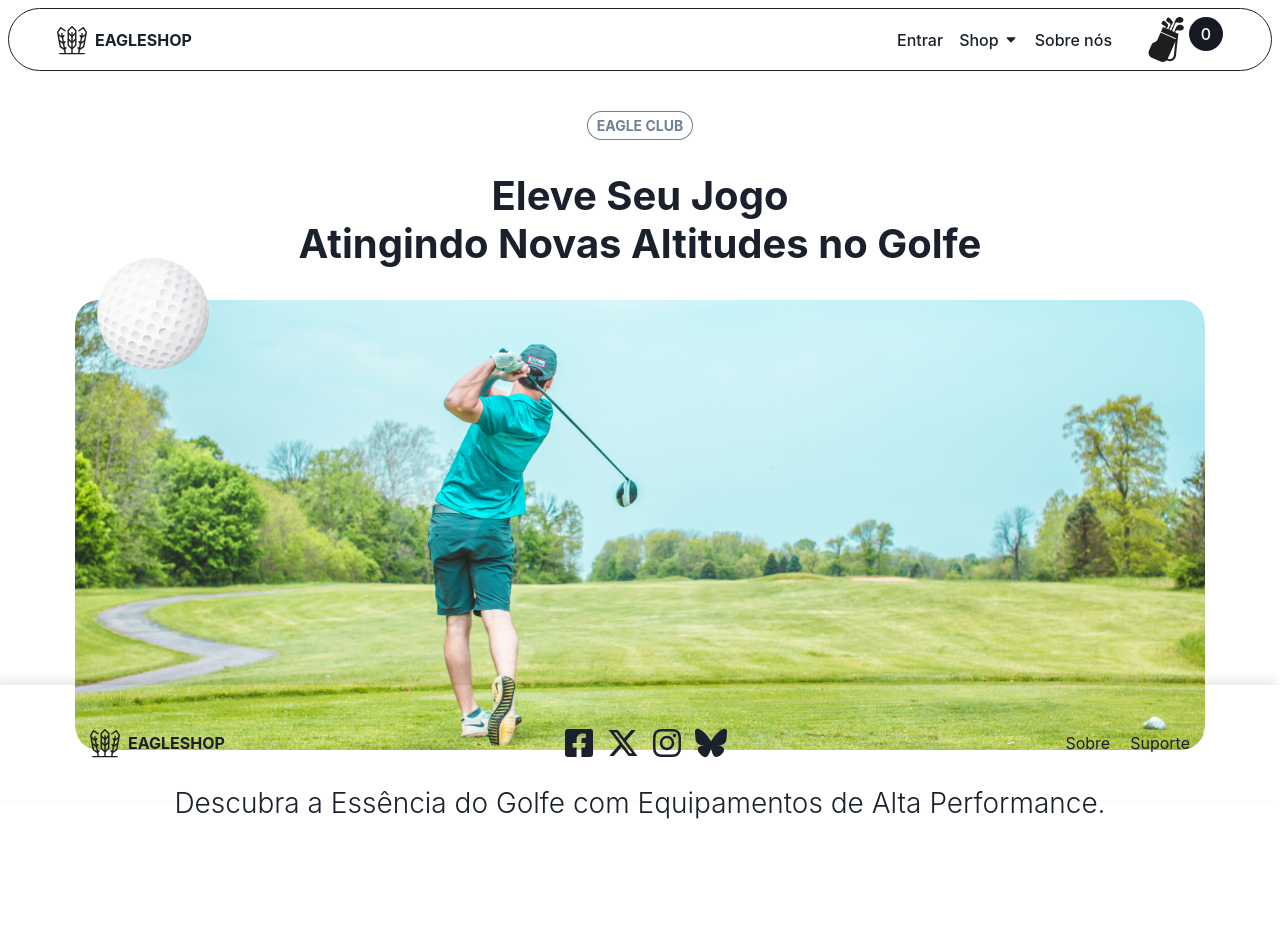
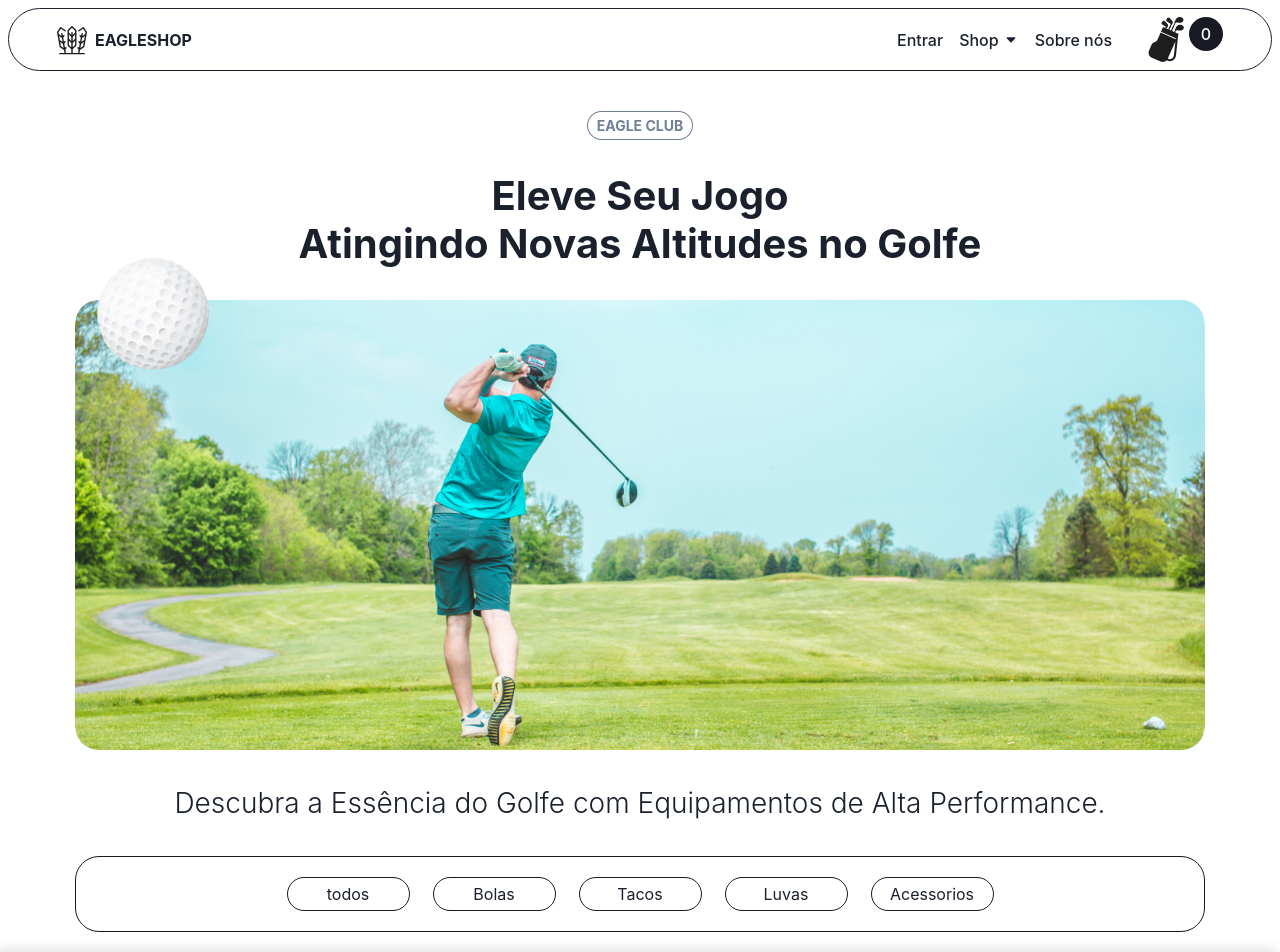
Before and after one commit to EagleShopping/EagleShopping, a Next.js app: page / in a window 1280 px wide. Shown: the top 952 px of the page. Before the commit the page ends 856 px from the top, so only its background shows below. Built offline with nearby package versions, Linux system fonts and the light colour scheme.

Commit message:
feat: create category component and mock

```diff
--- /dev/null
+++ b/src/app/(pages)/(shared)/CategoryShop.tsx
@@ -0,0 +1,49 @@
+import { Box, Flex, background } from '@chakra-ui/react'
+import React from 'react'
+import { AllCategory } from '@/mockdata'
+
+type CategoryShop = {
+
+}
+
+const CategoryShop = (props: CategoryShop) => {
+
+  return (
+    <Flex
+    w="100%"
+    justifyContent="center"
+    alignItems="center"
+    gap="23px"
+    padding="20px"
+    borderRadius="24px"
+    border="1px solid"
+    borderColor="gray.900"
+    >
+        {AllCategory.map((category) => (
+            <Box
+            padding="4px"
+            border="1px solid"
+            borderColor="gray.900"
+            minW="123px"
+            display="flex"
+            justifyContent="center"
+            alignItems="center"
+            borderRadius="24px"
+            cursor="pointer"
+            _hover={
+                {
+                background:"gray.300",
+                border:"none"
+                }
+            }
+            key={category.id}
+            >
+                {category.name}
+            </Box>
+        ))}
+
+    </Flex>
+  )
+}
+
+export default CategoryShop
--- a/src/app/(pages)/components/Footer.tsx
+++ b/src/app/(pages)/components/Footer.tsx
@@ -1,18 +1,14 @@
-import { BlueskyLogo, EmailIcon, FacebookIcon, InstagramIcon, LogoIcon, TwitterIcon } from '@/utils/icons'
-import { Box, color, Flex, Text } from '@chakra-ui/react'
+import { BlueskyLogo, FacebookIcon, InstagramIcon, LogoIcon, TwitterIcon } from '@/utils/icons'
+import { Box, Flex, Text } from '@chakra-ui/react'
 
-
-type FooterProps = {}
-
-
-export default function Footer(props: FooterProps){
+export default function Footer(){
     return(
         <Box
         display='flex'
-        position='fixed'
         bottom='0'
         as='footer'
         boxShadow="-4px -4px 10px rgba(0, 0, 0, 0.1)"
+        bg="gray.50"
         w='full'
         h='115px'
         >
--- a/src/app/(pages)/components/ShoppingCart.tsx
+++ b/src/app/(pages)/components/ShoppingCart.tsx
@@ -2,9 +2,7 @@ import { Box, Flex } from '@chakra-ui/react'
 import React from 'react'
 import { ShoppingCartIcon } from '@/utils/icons'
 
-type Props = {}
-
-const ShoppingCart = (props: Props) => {
+const ShoppingCart = () => {
   return (
     <Flex>
         <ShoppingCartIcon />
--- a/src/app/(pages)/page.tsx
+++ b/src/app/(pages)/page.tsx
@@ -1,5 +1,6 @@
 import { Box } from "@chakra-ui/react";
 import ShowCaseHome from "./components/ShowCaseHome";
+import CategoryShop from "./(shared)/CategoryShop";
 
 export default function Home() {
 
@@ -7,6 +8,11 @@ export default function Home() {
    <Box
    >
     <ShowCaseHome />
+    <Box
+    mb="20px"
+    >
+      <CategoryShop />
+    </Box>
    </Box>
   );
 }
--- /dev/null
+++ b/src/interface/Icategory.ts
@@ -0,0 +1,4 @@
+interface Icategory {
+    id: number,
+    name: string
+}
--- /dev/null
+++ b/src/mockdata.ts
@@ -0,0 +1,22 @@
+export const AllCategory = [
+    {
+        id: 1,
+        name: 'todos'
+    },
+    {
+        id: 2,
+        name: 'Bolas'
+    },
+    {
+        id: 3,
+        name: 'Tacos'
+    },
+    {
+        id: 4,
+        name: 'Luvas'
+    },
+    {
+        id: 5,
+        name: 'Acessorios'
+    },
+]
```
Also changed, not shown: src/app/(pages)/components/ButtonHamburguer.tsx (+14 -10 lines), src/mockdata.js (deleted).
